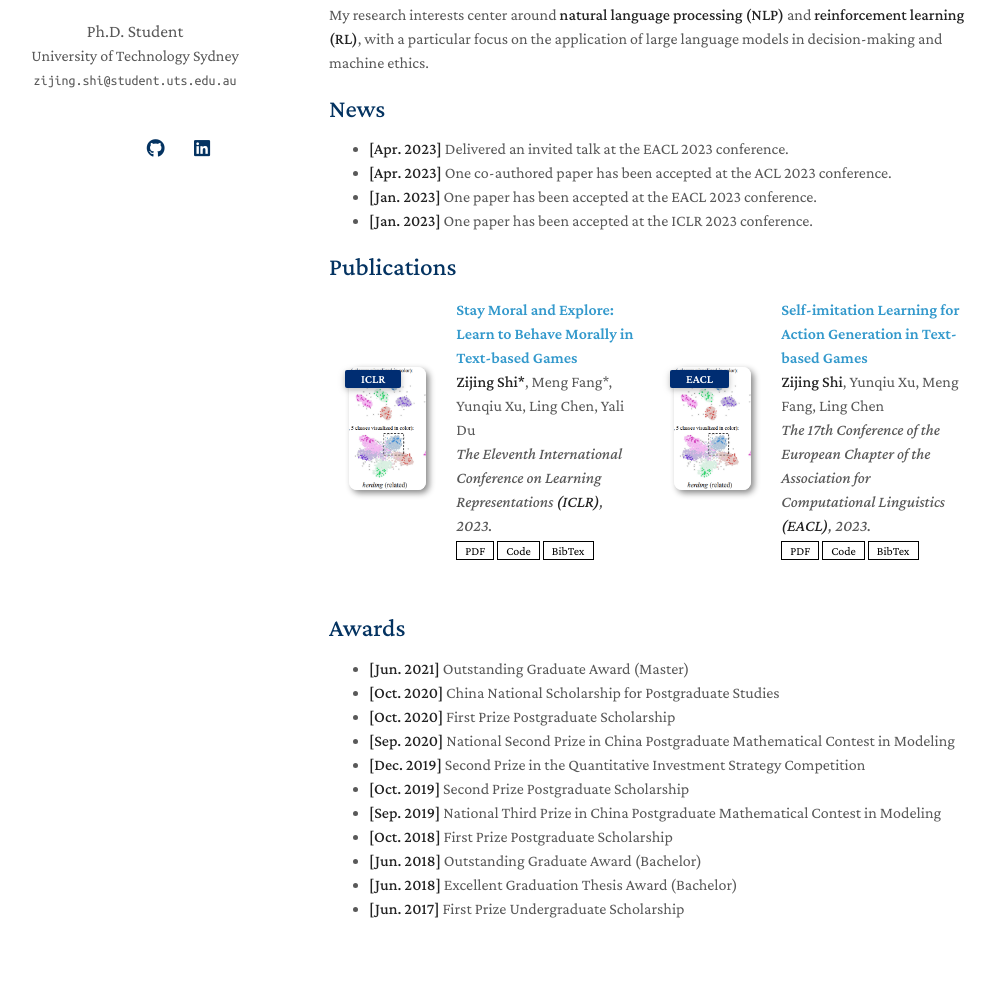
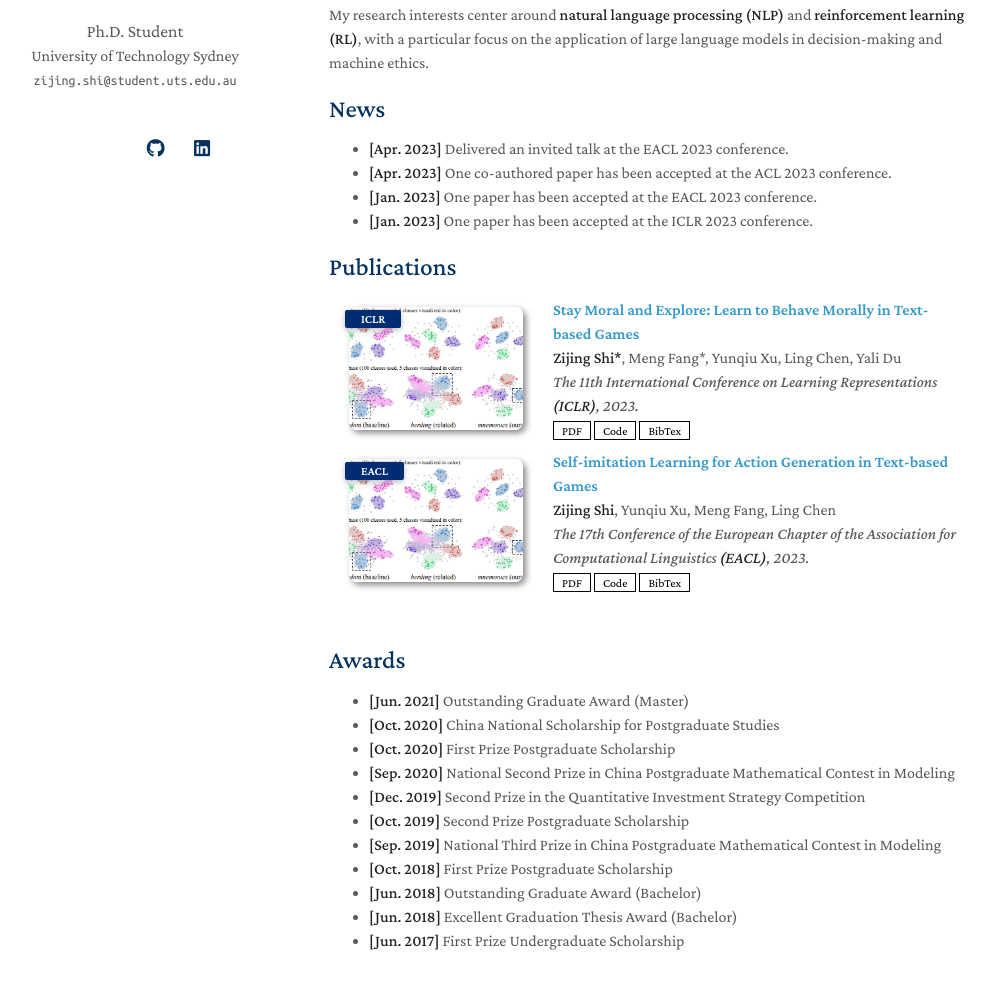
Before and after one commit to winni18/winni18.github.io, a Jekyll site: the page built from index.md, in a window 1280 px wide and 1269 px high. Shown: the part 222-1211 px from the top of the window, without its empty margins (141-1136 px from the left). Built offline with Jekyll 4.4.1, drawn with Linux system fonts in a browser that asks for light colours; nearby versions of some CDN libraries; a style sheet for code colours, icons or effects is not loaded; our own code applies the rules of GitHub Pages for plain Markdown files.

Commit message:
Update publications.md

```diff
--- a/_includes/publications.md
+++ b/_includes/publications.md
@@ -14,7 +14,7 @@
   <div class="col-sm-9" style="position: relative;padding-right: 15px;padding-left: 20px;">
     <div class="title"><a href="https://openreview.net/pdf?id=CtS2Rs_aYk">Stay Moral and Explore: Learn to Behave Morally in Text-based Games</a></div>
     <div class="author"><strong>Zijing Shi*</strong>, Meng Fang*, Yunqiu Xu, Ling Chen, Yali Du</div>
-    <div class="periodical"><em>The Eleventh International Conference on Learning Representations <strong>(ICLR)</strong>, 2023.</em></div>
+    <div class="periodical"><em>The 11th International Conference on Learning Representations <strong>(ICLR)</strong>, 2023.</em></div>
     <div class="links">
       <a href="https://openreview.net/pdf?id=CtS2Rs_aYk" class="btn btn-sm z-depth-0" role="button" target="_blank" style="font-size:12px;">PDF</a>
       <a href="https://github.com/yaoyao-liu/mnemonics" class="btn btn-sm z-depth-0" role="button" target="_blank" style="font-size:12px;">Code</a>
@@ -22,9 +22,13 @@
       <!-- <strong><i style="color:#e74d3c">Oral Presentation</i></strong> -->
     </div>
   </div>
+</div>
+</li>
 
 
 
+<li>
+<div class="pub-row">
   <div class="col-sm-3 abbr" style="position: relative;padding-right: 15px;padding-left: 15px;">
     <img src="assets/img/teaser_example.png" class="teaser img-fluid z-depth-1">
     <abbr class="badge">EACL</abbr>
@@ -41,9 +45,6 @@
       <!-- <strong><i style="color:#e74d3c">Oral Presentation</i></strong> -->
     </div>
   </div>
-
-
-
 </div>
 </li>
 
```
